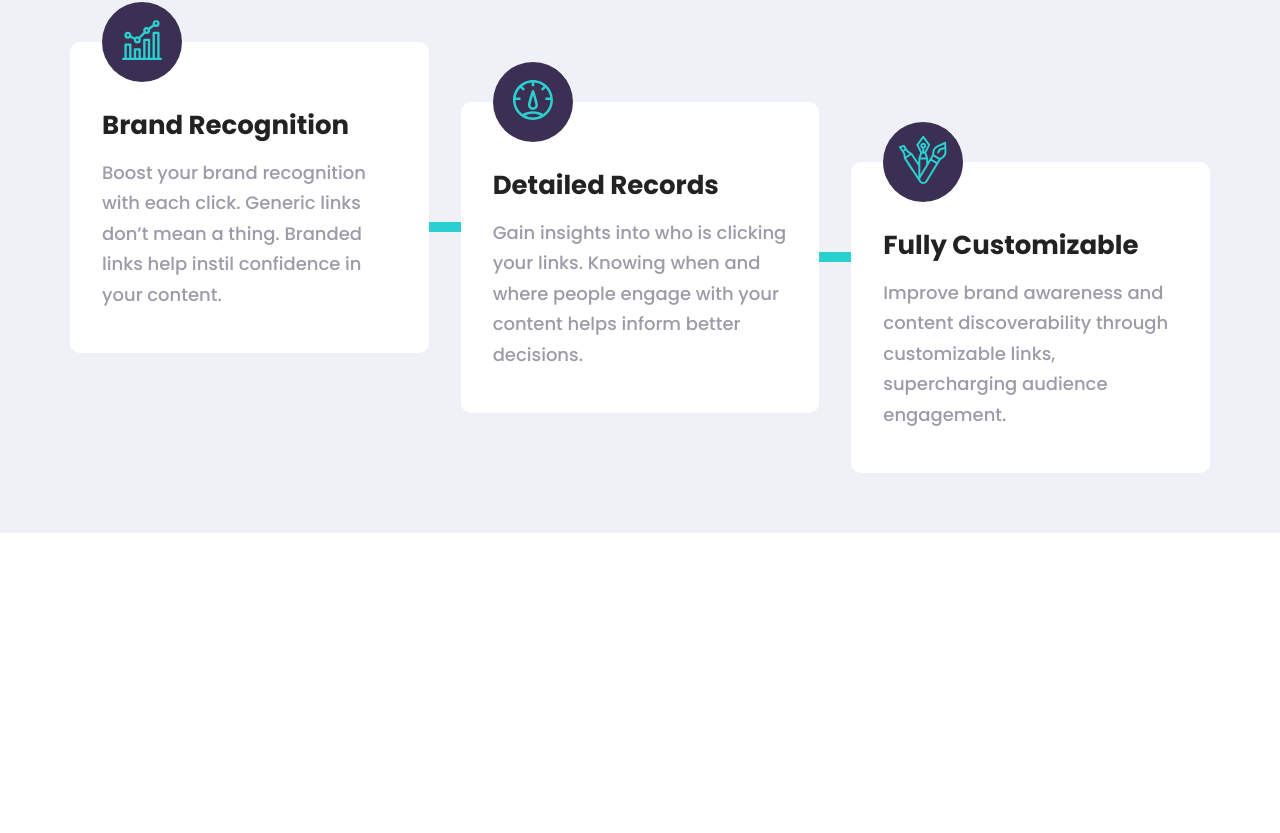
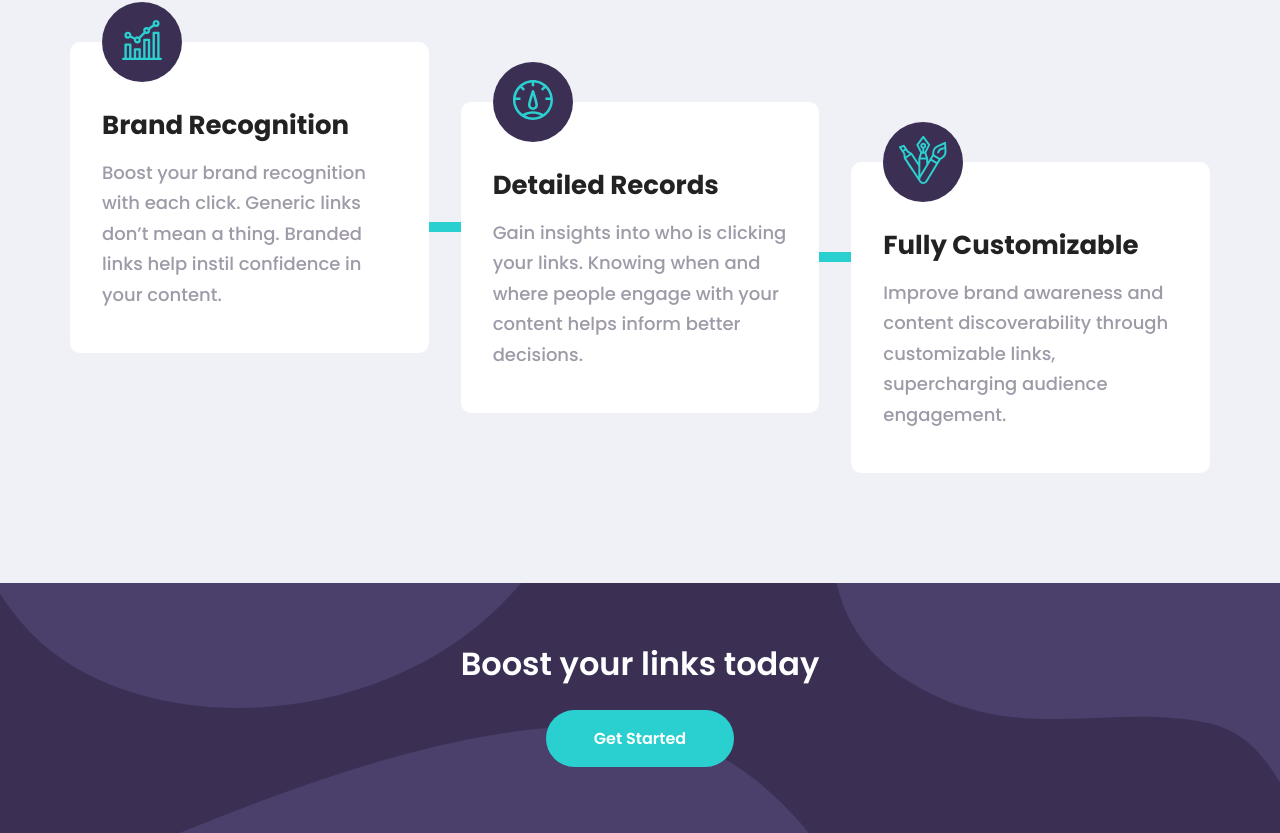
Before and after one commit to YachuJoshi/URL-Shortening-App, a Next.js app: page / in a window 1280 px wide. Shown: the part 1100-1933 px from the top of the page. Before the commit the page ends 1633 px from the top, so only its background shows below. Built offline with nearby package versions, Linux system fonts and the light colour scheme.

Commit message:
BoostLink section addded

```diff
--- /dev/null
+++ b/src/components/BoostLink.jsx
@@ -0,0 +1,16 @@
+import styles from "./BoostLink.module.scss";
+
+import { Button } from "../ui-kits";
+
+export const BoostLink = () => {
+  return (
+    <div className={styles.BoostLinkSection}>
+      <div className={styles.Details}>
+        <h2 className={styles.Heading}>Boost your links today</h2>
+        <Button kind="primary" className={styles.Button}>
+          Get Started
+        </Button>
+      </div>
+    </div>
+  );
+};
--- /dev/null
+++ b/src/components/BoostLink.module.scss
@@ -0,0 +1,35 @@
+@import '../styles/main.scss';
+
+
+.BoostLinkSection {
+  min-height: 300px;
+
+  @include media-breakpoint-up(sm) {
+    min-height: 250px;
+  }
+}
+
+.Details {
+  position: relative;
+  z-index: 100;
+  height: 300px;
+  display: flex;
+  flex-flow: column;
+  justify-content: center;
+  align-items: center;
+
+  @include media-breakpoint-up(sm) {
+    height: 250px;
+  }
+}
+
+.Heading {
+  font-size: 32px;
+  color: $white;
+  font-weight: 600;
+}
+
+.Button {
+  margin-top: 30px;
+  padding: 16px 48px;
+}
--- a/src/components/index.js
+++ b/src/components/index.js
@@ -4,3 +4,4 @@ export { ShortenURLForm } from "./ShortenURLForm";
 export { ShortURLOutput } from "./ShortURLOutput";
 export { Statistics } from "./Statistics";
 export { Features } from "./Features";
+export { BoostLink } from "./BoostLink";
--- a/src/pages/HomePage.jsx
+++ b/src/pages/HomePage.jsx
@@ -7,6 +7,7 @@ import {
   ShortURLOutput,
   Statistics,
   Features,
+  BoostLink,
 } from "../components";
 import { Container, Section } from "../ui-kits";
 
@@ -23,6 +24,9 @@ export const HomePage = () => {
         <Statistics />
         <Features />
       </Section>
+      <Section sectionClassName={styles.VioletBackgroundContainer}>
+        <BoostLink />
+      </Section>
     </>
   );
 };
--- a/src/pages/HomePage.module.scss
+++ b/src/pages/HomePage.module.scss
@@ -5,9 +5,20 @@
   z-index: 1;
   background-color: $grayish-white;
   margin-top: -151px;
-  padding-bottom: 40px;
+  padding-bottom: 90px;
 
   @include media-breakpoint-up(md) {
     margin-top: -140px;
   }
 }
+
+.VioletBackgroundContainer {
+  background-color: $dark-violet;
+  background-image: url(../../public/images/bg-boost-mobile.svg);
+  background-size: cover;
+  background-repeat: no-repeat;
+
+  @include media-breakpoint-up(md) {
+    background-image: url(../../public/images/bg-boost-desktop.svg);
+  }
+}
```
